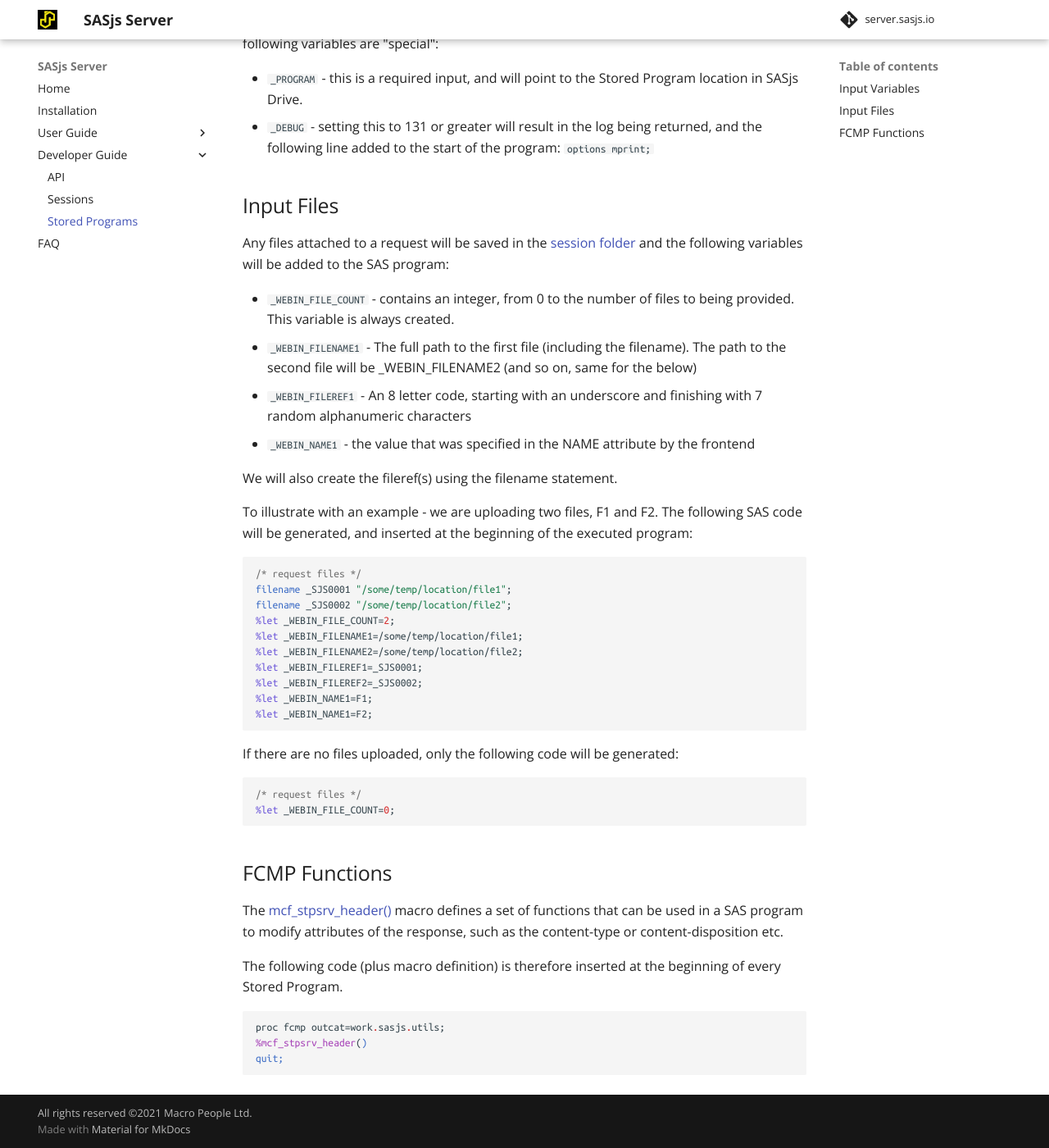
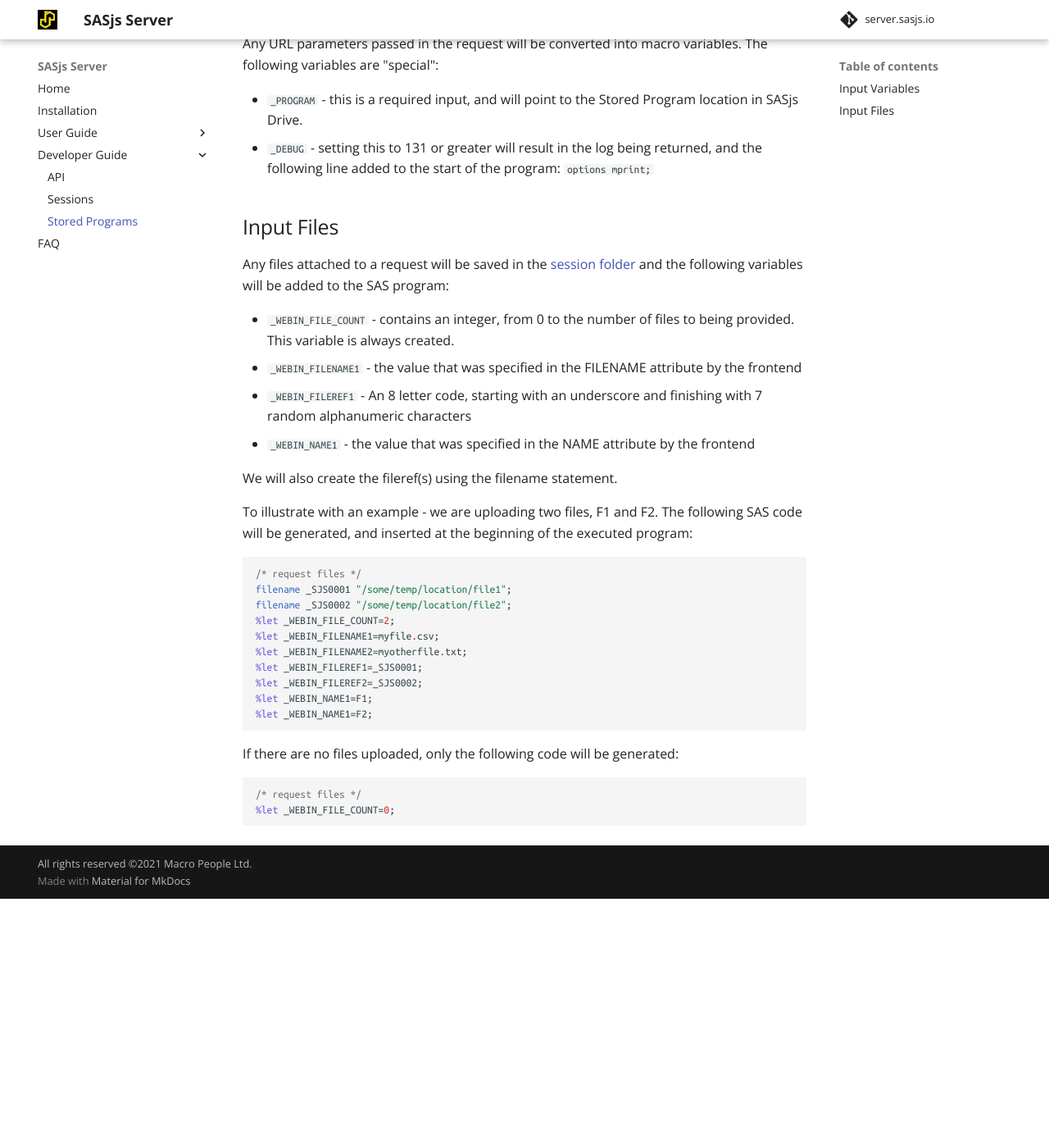
Before and after one commit to sasjs/server.sasjs.io, an MkDocs documentation site: the page built from docs/storedprograms.md, in a window 1280 px wide and 1400 px high, scrolled down 482 px. Shown: the whole window at 82% size. Built offline with MkDocs 1.6.1 and Material for MkDocs 9.7.7, drawn with Linux system fonts in a browser that asks for light colours; after the commit the page ends 1578 px from its top, so only the background shows below that; some of the changed text lies outside the part shown.

Commit message:
Update storedprograms.md

````diff
--- a/docs/storedprograms.md
+++ b/docs/storedprograms.md
@@ -1,12 +1,12 @@
 # Stored Programs
 
-A stored program is a file with a ".sas" extension that has been saved to the SASjs Drive.  When the `/SASjsExecutor` endpoint is called with a `_PROGRAM` URL parameter (pointing to the logical program location), a "Stored Program" is prepared and executed in a SASjs [session](/sessions).
+A stored program is a file with a ".sas" extension that has been saved to the SASjs Drive.  When the `/SASjsApi/stp/execute` endpoint is called with a `_PROGRAM` URL parameter (pointing to the logical program location), a "Stored Program" is prepared and executed in a SASjs [session](/sessions).
 
 "Preparation" involves adding some precode to provide the following:
 
-* Input Variables
-* Input files
-* FCMP functions (to emulate functions such as `stpsrv_header()`)
+* Input Macro Variables
+* Input Files
+* Input Macros
 
 ## Input Variables
 
@@ -21,7 +21,7 @@
 Any files attached to a request will be saved in the [session folder](/sessions) and the following variables will be added to the SAS program:
 
 * `_WEBIN_FILE_COUNT` - contains an integer, from 0 to the number of files to being provided. This variable is always created.
-* `_WEBIN_FILENAME1` - The full path to the first file (including the filename). The path to the second file will be _WEBIN_FILENAME2 (and so on, same for the below)
+* `_WEBIN_FILENAME1` - the value that was specified in the FILENAME attribute by the frontend
 * `_WEBIN_FILEREF1` - An 8 letter code, starting with an underscore and finishing with 7 random alphanumeric characters
 * `_WEBIN_NAME1` - the value that was specified in the NAME attribute by the frontend
 
@@ -34,8 +34,8 @@
 filename _SJS0001 "/some/temp/location/file1";
 filename _SJS0002 "/some/temp/location/file2";
 %let _WEBIN_FILE_COUNT=2;
-%let _WEBIN_FILENAME1=/some/temp/location/file1;
-%let _WEBIN_FILENAME2=/some/temp/location/file2;
+%let _WEBIN_FILENAME1=myfile.csv;
+%let _WEBIN_FILENAME2=myotherfile.txt;
 %let _WEBIN_FILEREF1=_SJS0001;
 %let _WEBIN_FILEREF2=_SJS0002;
 %let _WEBIN_NAME1=F1;
@@ -48,15 +48,3 @@
 /* request files */
 %let _WEBIN_FILE_COUNT=0;
 ```
-
-## FCMP Functions
-
-The [mcf_stpsrv_header()](https://core.sasjs.io/mcf__stpsrv__header_8sas.html) macro defines a set of functions that can be used in a SAS program to modify attributes of the response, such as the content-type or content-disposition etc.
-
-The following code (plus macro definition) is therefore inserted at the beginning of every Stored Program.
-
-```sas
-proc fcmp outcat=work.sasjs.utils;
-%mcf_stpsrv_header()
-quit;
-```
````
